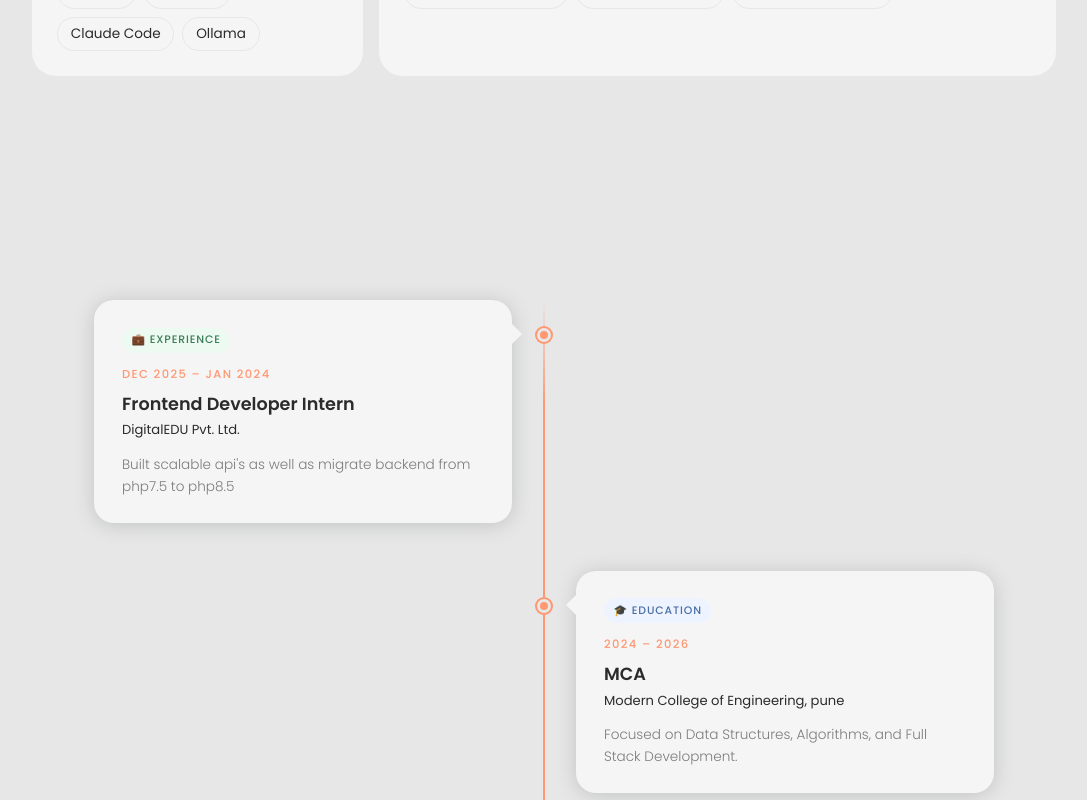
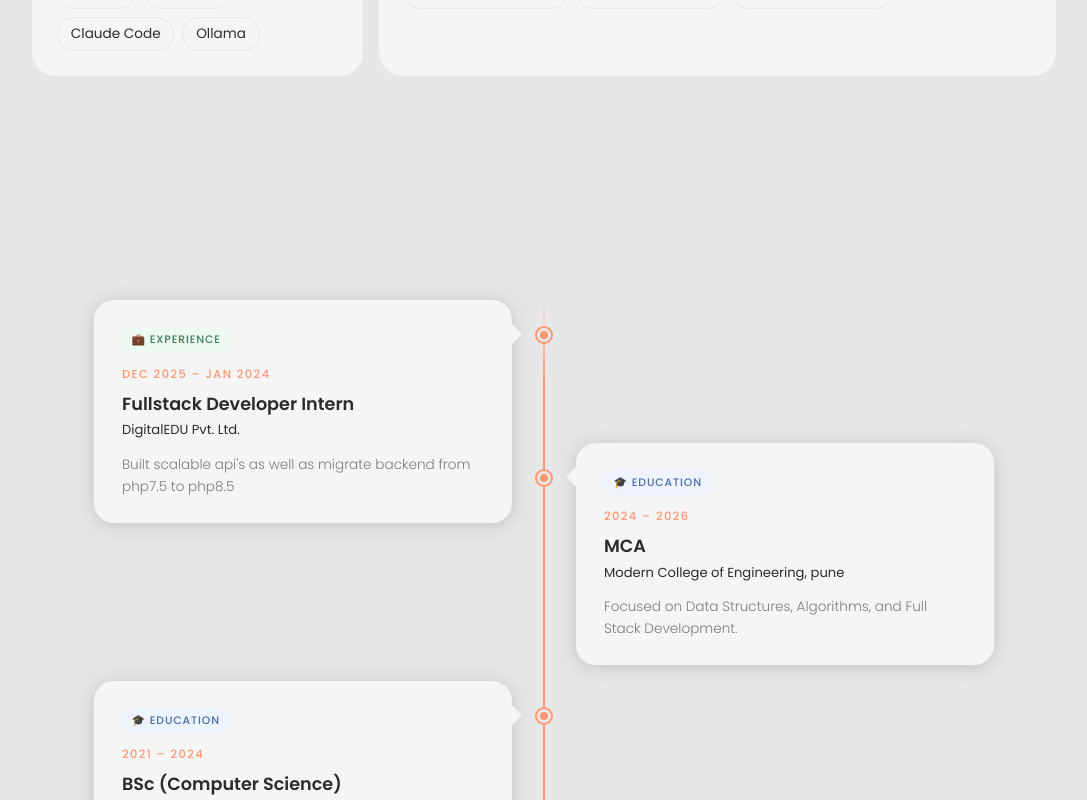
Before and after one commit to AkshayPise1112/Portfolio, a React (Vite) app: page / in a window 1280 px wide. Shown: the part 2000-2800 px from the top of the page, without its empty margins (96-1183 px from the left). Built offline with nearby package versions, Linux system fonts and the light colour scheme.

Commit message:
fixing mistakes...

```diff
--- a/src/Components/Experience/Frontend.css
+++ b/src/Components/Experience/Frontend.css
@@ -56,7 +56,7 @@
 .tl-item {
     display: flex;
     width: 100%;
-    margin-bottom: 3rem;
+    margin-bottom: 1rem;
     opacity: 0;
     transform: translateY(30px);
     transition: opacity 0.6s ease, transform 0.6s ease;
@@ -71,12 +71,14 @@
 .tl-item.left {
     justify-content: flex-start;
     padding-right: calc(50% + 2rem);
+    margin-top: 0;
 }
 
 /* right items: card on right */
 .tl-item.right {
     justify-content: flex-end;
     padding-left: calc(50% + 2rem);
+    margin-top: -6rem;
 }
 
 .tl-card {
--- a/src/Components/Experience/Frontend.jsx
+++ b/src/Components/Experience/Frontend.jsx
@@ -11,7 +11,7 @@ const timelineData = [
 	{
 		type: "experience",
 		side: "left",
-		degree: "Frontend Developer Intern",
+		degree: "Fullstack Developer Intern",
 		institution: "DigitalEDU Pvt. Ltd.",
 		period: `Dec 2025 – ${currentMonth} ${currentYear}`,
 		description: "Built scalable api's as well as migrate backend from php7.5 to php8.5",
```
